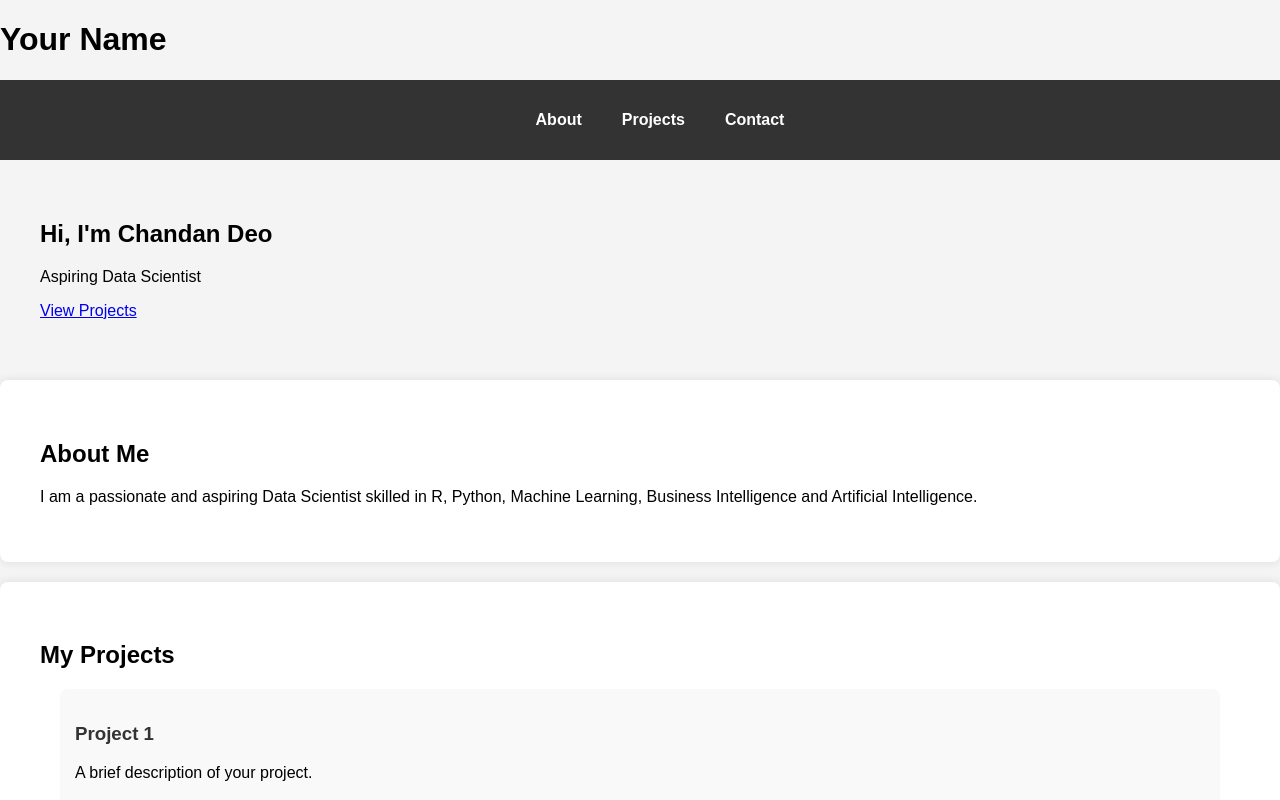
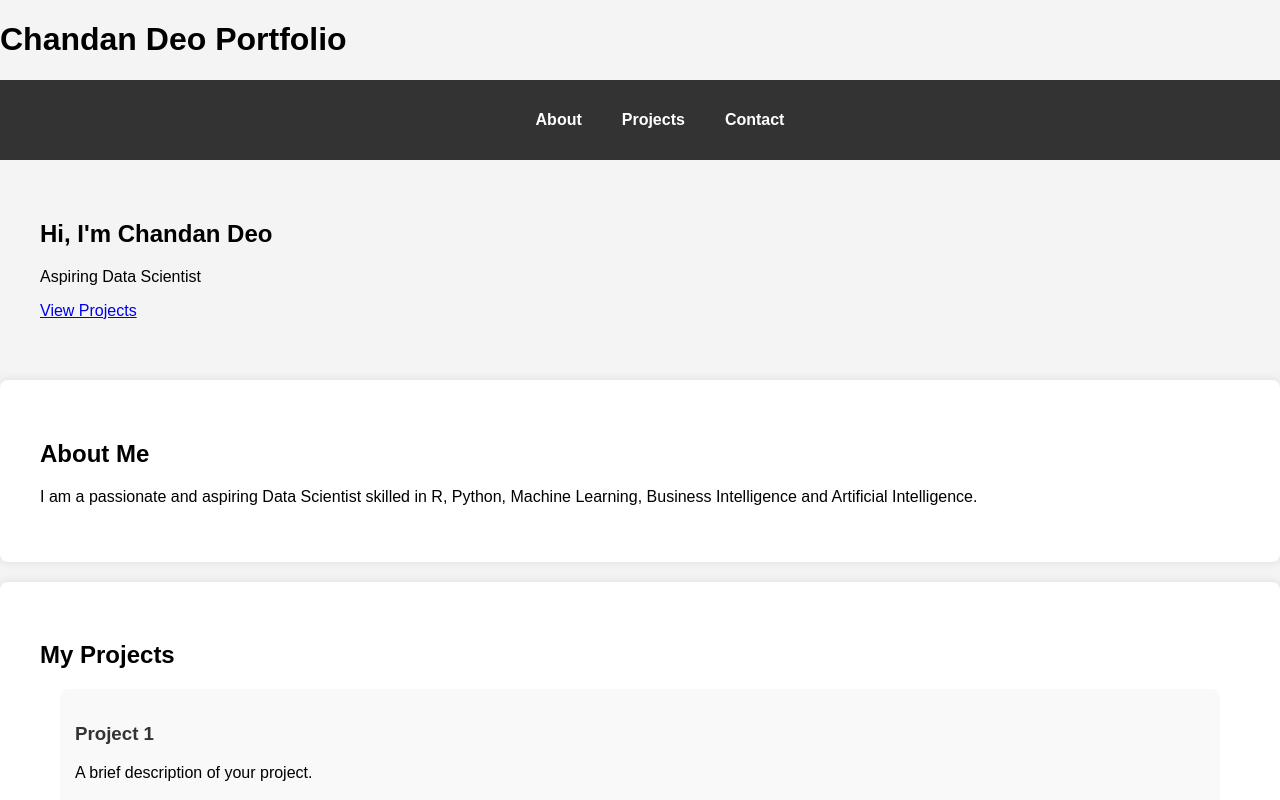
Before and after one commit to ckdeo/ChandanDeo, a plain HTML site: page index.html in a window 1280 px wide. Shown: the top 800 px of the page. Drawn offline with Linux system fonts and the light colour scheme.

Commit message:
Add files via upload

```diff
--- a/index.html
+++ b/index.html
@@ -11,7 +11,7 @@
 
     <!-- Navbar -->
     <header>
-        <h1>Your Name</h1>
+        <h1>Chandan Deo Portfolio</h1>
         <nav>
             <ul>
                 <li><a href="#about">About</a></li>
```
